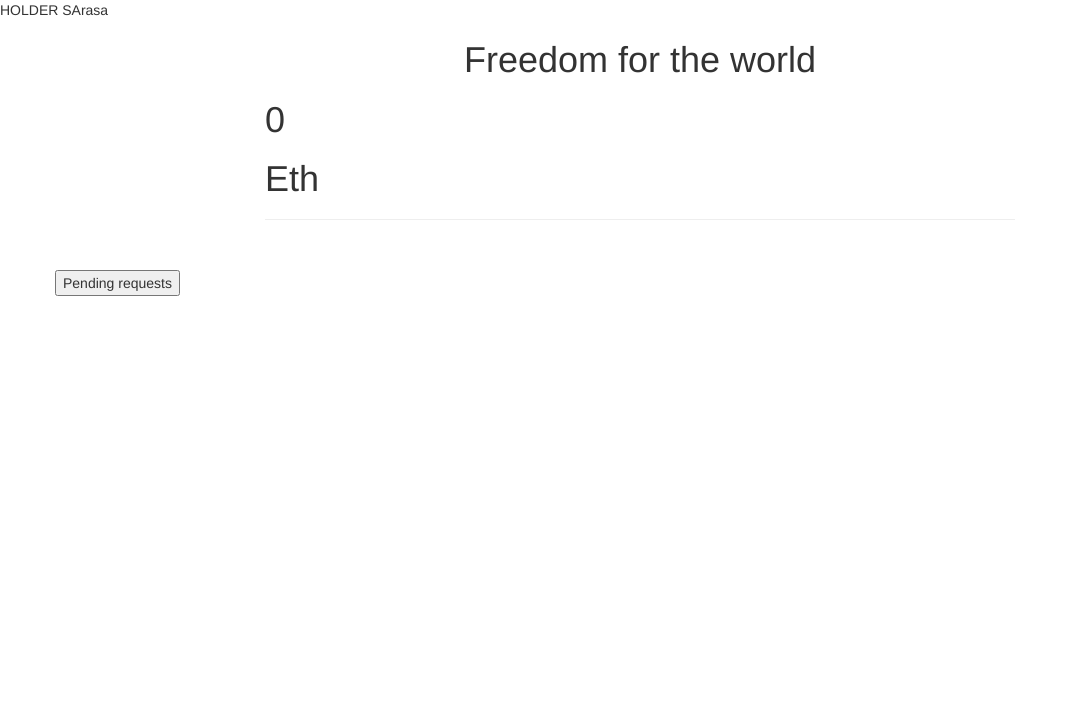
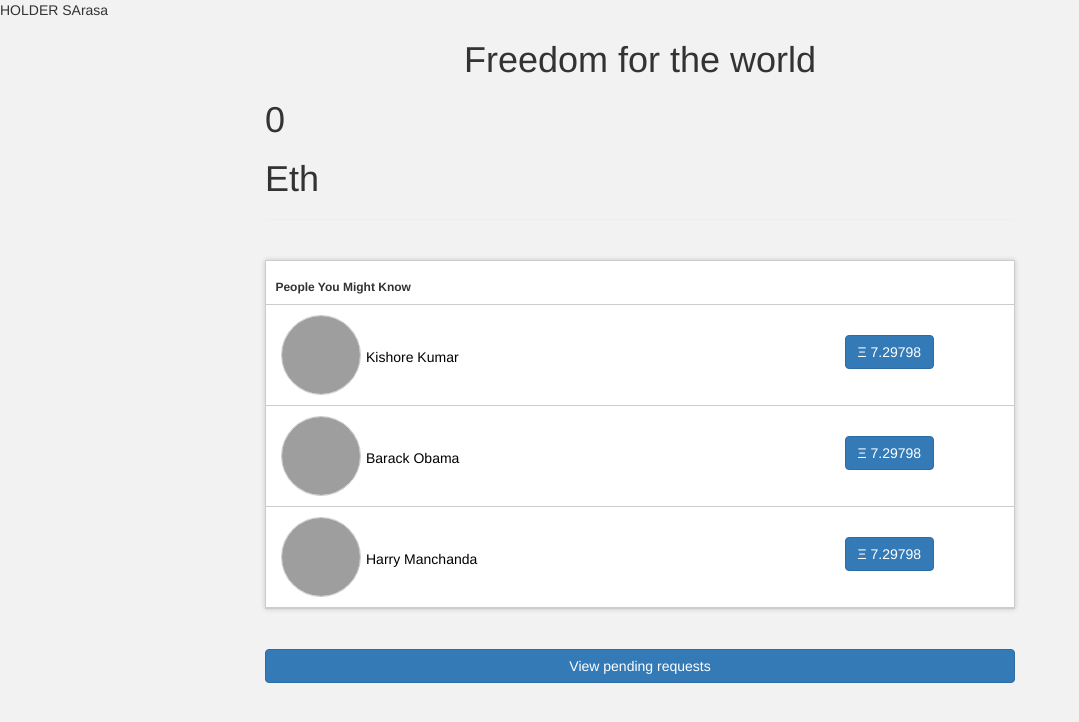
Before and after one commit to madgeeklabs/EthAlma, a website: page src/holder.html in a window 1280 px wide. Shown: the whole page, without its empty margins (0-1079 px from the left). Drawn offline with nearby package versions, Linux system fonts and the light colour scheme; no server answers; grey boxes are pictures that could not be loaded.

Commit message:
Please check index and holder.html

```diff
--- /dev/null
+++ b/src/css/custom.css
@@ -0,0 +1,74 @@
+body {
+    background: #f2f2f2;
+}
+
+.people-you-might-know {
+    background-color: #fff;
+    padding: 1rem 0 0;
+    border: 1px solid #ccc;
+    box-shadow: 0 0 5px rgba(0, 0, 0, 0.18);
+}
+.people-you-might-know .add-people-header {
+    padding: 0 0.9375rem;
+    border-bottom: 0.0625rem solid #ccc;
+}
+.people-you-might-know .add-people-header .header-title {
+    font-weight: bold;
+}
+.people-you-might-know .add-people-section {
+    margin: 1rem 0 0;
+    padding-bottom: 1rem;
+    border-bottom: 0.0625rem solid #ccc;
+}
+.people-you-might-know .add-people-section .about-people {
+    display: flex;
+    align-items: center;
+    ali
+}
+.people-you-might-know .add-people-section .about-people .about-people-avatar {
+    padding-right: 0.5rem;
+    padding-left: 0;
+}
+.people-you-might-know .add-people-section .about-people .about-people-avatar .avatar-image {
+    width: 80px;
+    height: 80px;
+    border-radius: 50%;
+    border: 0.0625rem solid #ccc;
+}
+.people-you-might-know .add-people-section .about-people .about-people-author {
+    flex: 1 0 0;
+}
+.people-you-might-know .add-people-section .about-people .about-people-author .author-name {
+    color: #000;
+    margin: 0.375rem 0 0;
+}
+.people-you-might-know .add-people-section .about-people .about-people-author .author-location,
+.people-you-might-know .add-people-section .about-people .about-people-author .author-mutual {
+    color: #111;
+    margin-bottom: 0;
+    font-size: 0.85em;
+}
+.people-you-might-know .add-people-section .add-friend {
+    display: flex;
+    align-items: center;
+    justify-content: center;
+}
+.people-you-might-know .add-people-section .add-friend .add-friend-action {
+    margin-top: 0.7rem;
+    display: flex;
+    align-items: center;
+    height: 60px;
+}
+.people-you-might-know .view-more-people {
+    margin: .7rem 0;
+}
+.people-you-might-know .view-more-people .view-more-text {
+    margin-bottom: 0;
+    text-align: center;
+}
+.people-you-might-know .view-more-people .view-more-text .view-more-link {
+    color: blue;
+}
+.people-you-might-know .view-more-people .view-more-text .view-more-link:hover, .people-you-might-know .view-more-people .view-more-text .view-more-link:focus {
+    text-decoration: underline;
+}
--- a/src/holder.html
+++ b/src/holder.html
@@ -5,10 +5,11 @@
     <meta http-equiv="X-UA-Compatible" content="IE=edge">
     <meta name="viewport" content="width=device-width, initial-scale=1">
     <!-- The above 3 meta tags *must* come first in the head; any other head content must come *after* these tags -->
-    <title>Pete's Pet Shop</title>
+    <title>Holder</title>
 
     <!-- Bootstrap -->
     <link href="css/bootstrap.min.css" rel="stylesheet">
+    <link href="css/custom.css" rel="stylesheet">
 
     <!-- HTML5 shim and Respond.js for IE8 support of HTML5 elements and media queries -->
     <!-- WARNING: Respond.js doesn't work if you view the page via file:// -->
@@ -27,7 +28,72 @@
           <h1 class="text-center">Freedom for the world</h1> <h1 id="holder_balance">0</h1><h1>Eth</h1>
           <hr/>
           <br/>
+
+
+          <div class="people-you-might-know">
+            <div class="add-people-header">
+              <h6 class="header-title">
+                People You Might Know
+              </h6>
+            </div>
+            <div class="row add-people-section">
+              <div class="col-xs-12 col-sm-8  about-people">
+                <div class="about-people-avatar">
+                  <img class="avatar-image" src="https://i.imgur.com/UPVxPjb.jpg" alt="Kishore Kumar">
+                </div>
+                <div class="about-people-author">
+                  <p class="author-name">
+                    Kishore Kumar
+                  </p>
+                </div>
+              </div>
+              <div class="small-12 medium-6 columns add-friend">
+                <div class="add-friend-action">
+                  <button type="button" class="btn btn-primary">Ξ 7.29798</button>
+                </div>
+              </div>
+            </div>
+            <div class="row add-people-section">
+              <div class="col-xs-12 col-sm-8  about-people">
+                <div class="about-people-avatar">
+                  <img class="avatar-image" src="https://i.imgur.com/GHeazQ2.jpg" alt="Kishore Kumar">
+                </div>
+                <div class="about-people-author">
+                  <p class="author-name">
+                    Barack Obama
+                  </p>
+                </div>
+              </div>
+              <div class="small-12 medium-6 columns add-friend">
+                <div class="add-friend-action">
+                  <button type="button" class="btn btn-primary">Ξ 7.29798</button>
+                </div>
+              </div>
+            </div>
+            <div class="row add-people-section">
+              <div class="col-xs-12 col-sm-8 about-people">
+                <div class="about-people-avatar">
+                  <img class="avatar-image" src="https://i.imgur.com/SytPzuC.jpg" alt="Kishore Kumar">
+                </div>
+                <div class="about-people-author">
+                  <p class="author-name">
+                    Harry Manchanda
+                  </p>
+                </div>
+              </div>
+              <div class="small-12 medium-6 columns add-friend">
+                <div class="add-friend-action">
+                  <button type="button" class="btn btn-primary">Ξ 7.29798</button>
+                </div>
+              </div>
+            </div>
+          </div>
+
+          <button style="margin: 40px 0;" type="button" class="btn btn-primary btn-block">View pending requests</button>
+
+
         </div>
+      </div>
       </div>
       <div>
         <ul id="pendingDataRequests">
@@ -35,11 +101,6 @@
         </ul>
       </div>
 
-      <div id="petsRow" class="row">
-        <button id="holder_getPendingRequests">Pending requests</button>
-        <div id='all_data'></div>
-      </div>
-    </div>
 
     <!-- jQuery (necessary for Bootstrap's JavaScript plugins) -->
     <script src="https://ajax.googleapis.com/ajax/libs/jquery/1.12.4/jquery.min.js"></script>
```
Also changed, not shown: src/consumer.html (+2 -1 lines), src/index.html (+13 -4 lines), src/producer.html (+2 -1 lines), 1 other file.
